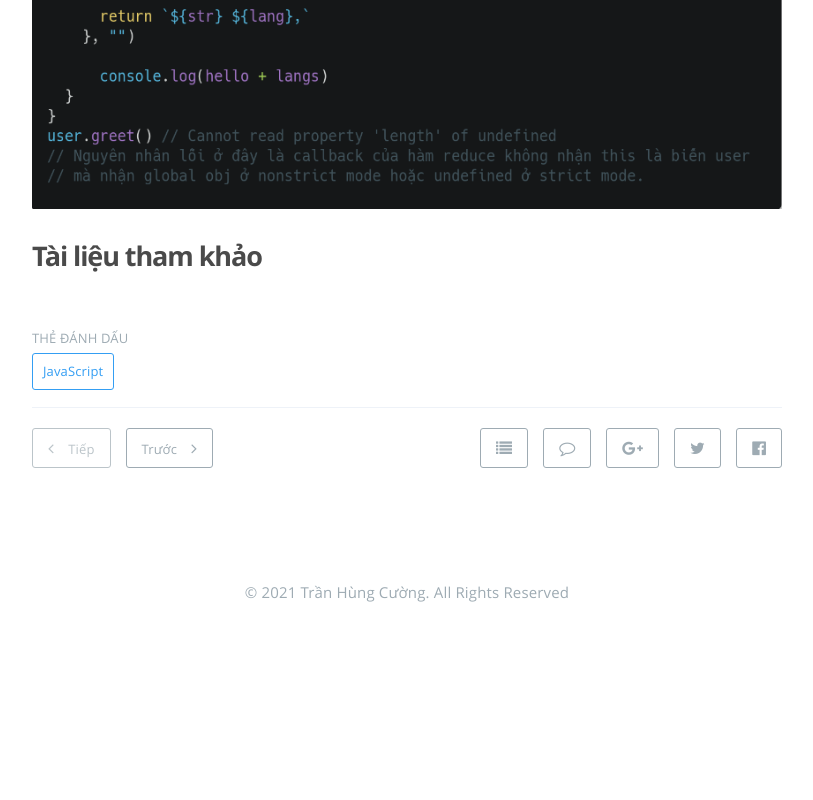
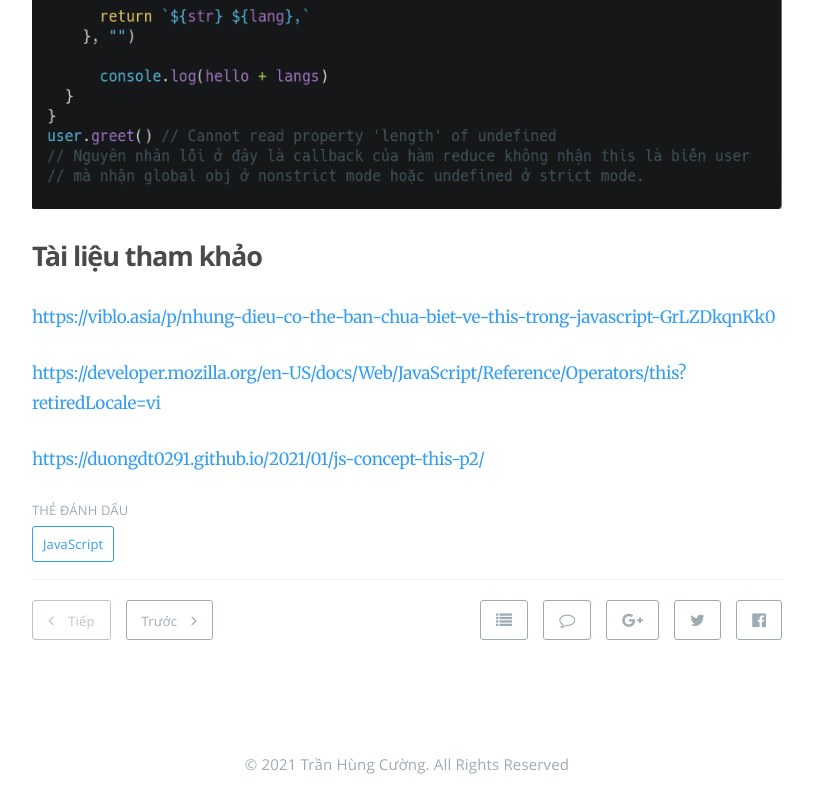
Before and after one commit to hungcuong97/hungcuong97.github.io, a plain HTML site: page post/js-this/index.html in a window 1280 px wide. Shown: the part 3511-4311 px from the top of the page, without its empty margins (233-1046 px from the left). Before the commit the page ends 4138 px from the top, so only its background shows below. Drawn offline with nearby package versions, Linux system fonts and the light colour scheme.

Commit message:
done this javascript

```diff
--- a/post/js-this/index.html
+++ b/post/js-this/index.html
@@ -221,6 +221,9 @@ Vậy this là gì? this là 1 biến chứa đường dẫn đến 1 object đ
 <p><img src="https://hungcuong97.github.io/images/this-arrow-function1.png" alt=""></p>
 <p><img src="https://hungcuong97.github.io/images/this-arrow-function1.png" alt=""></p>
 <h2 id="span-stylefont-size-24ptstrongtài-liệu-tham-khảostrongspan"><!-- raw HTML omitted --><!-- raw HTML omitted -->Tài liệu tham khảo<!-- raw HTML omitted --><!-- raw HTML omitted --></h2>
+<p><a href="https://viblo.asia/p/nhung-dieu-co-the-ban-chua-biet-ve-this-trong-javascript-GrLZDkqnKk0">https://viblo.asia/p/nhung-dieu-co-the-ban-chua-biet-ve-this-trong-javascript-GrLZDkqnKk0</a></p>
+<p><a href="https://developer.mozilla.org/en-US/docs/Web/JavaScript/Reference/Operators/this?retiredLocale=vi">https://developer.mozilla.org/en-US/docs/Web/JavaScript/Reference/Operators/this?retiredLocale=vi</a></p>
+<p><a href="https://duongdt0291.github.io/2021/01/js-concept-this-p2/">https://duongdt0291.github.io/2021/01/js-concept-this-p2/</a></p>
 
 
             </div>
```
